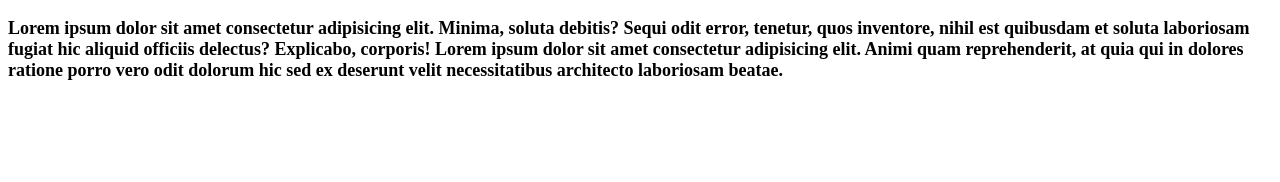
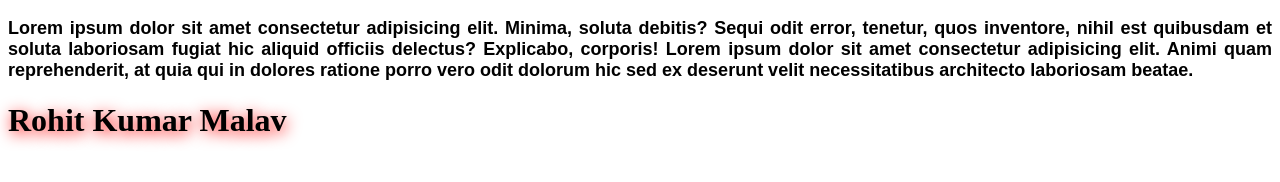
Before and after one commit to rohit1620/practiceRevision, a plain HTML site: page text&Fonts.html in a window 1280 px wide. Drawn offline with Linux system fonts and the light colour scheme.

Commit message:
text properties add

```diff
--- a/text&Fonts.html
+++ b/text&Fonts.html
@@ -8,8 +8,19 @@
       .text {
         font-weight: bold;
         font-size: large;
-        /* text-align: left; */
+        text-align: justify;
         /* letter-spacing: normal; */
+        /* text-decoration: line-through; */
+        /* text-transform: none; */
+        /* text-indent: 80px; */
+        /* line-height: normal; */
+        /* word-spacing: 15px; */
+        /* font-style: italic; */
+        /* font-variant: normal; */
+        font-family: Arial, Helvetica, sans-serif;
+      }
+      .heading {
+        text-shadow: 2px 3px 15px red;
       }
     </style>
   </head>
@@ -23,5 +34,6 @@
       quam reprehenderit, at quia qui in dolores ratione porro vero odit dolorum
       hic sed ex deserunt velit necessitatibus architecto laboriosam beatae.
     </p>
+    <h1 class="heading">Rohit Kumar Malav</h1>
   </body>
 </html>
```
Also changed, not shown: tailwindCss.htm (added, +9 -0 lines).
